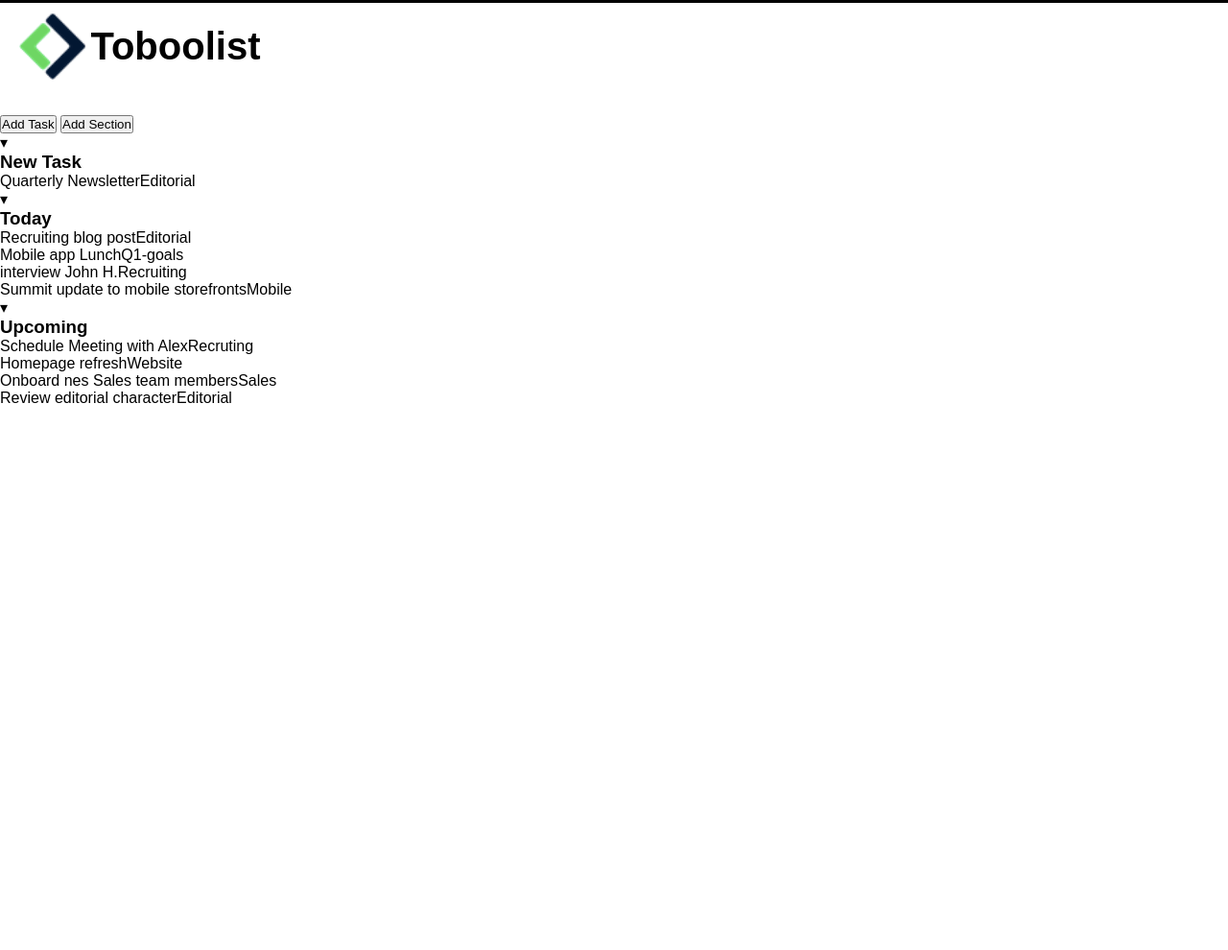
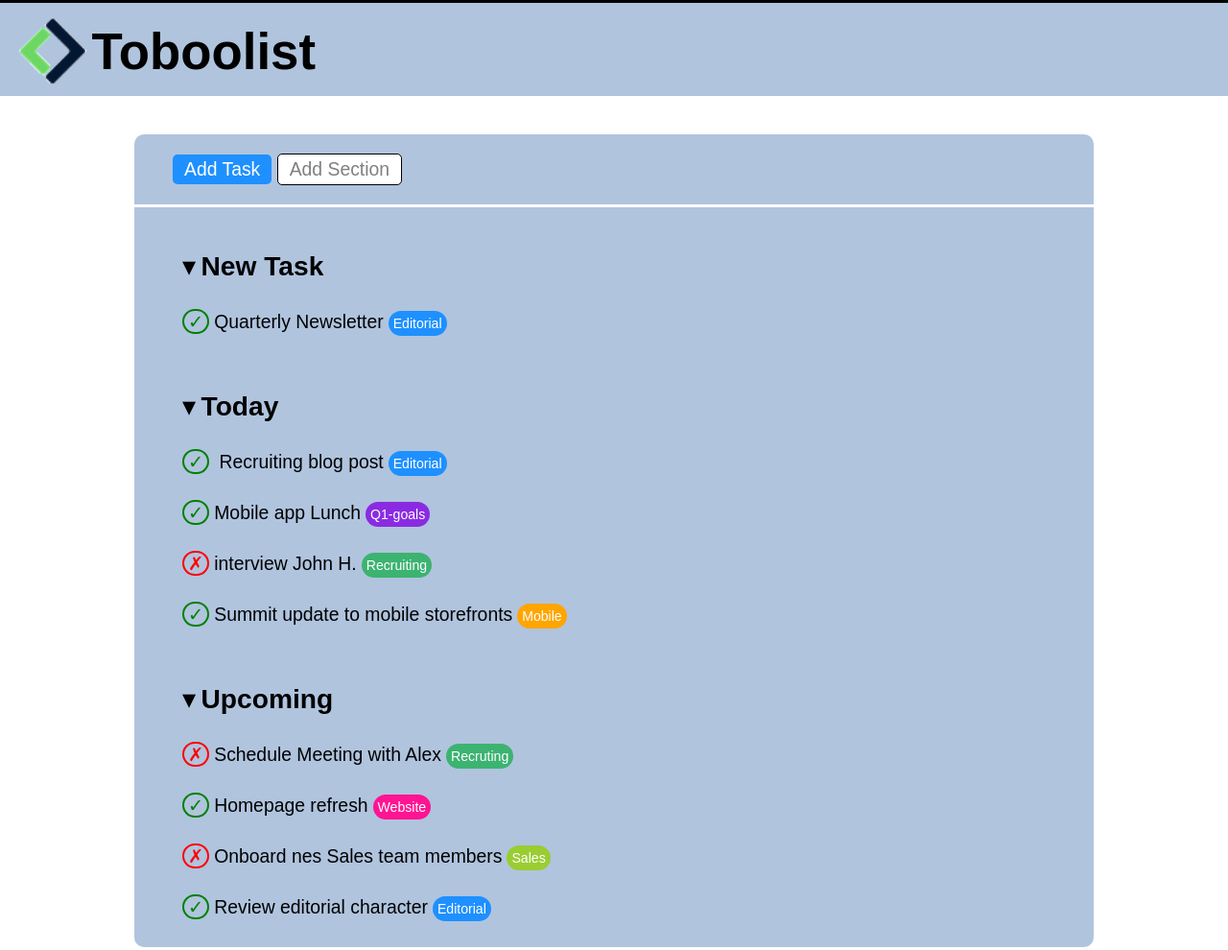
Before and after one commit to JoseManuel-Feliz/html-css-toboolist, a plain HTML site: page index.html in a window 1280 px wide. Shown: the whole page at 96% size. Before the commit the page ends 800 px from the top, so only its background shows below. Drawn offline with Linux system fonts and the light colour scheme.

Commit message:
added another selectors

```diff
--- a/css/style.css
+++ b/css/style.css
@@ -4,24 +4,161 @@
     padding: 0;
     box-sizing: border-box;
     font-family: Arial, Helvetica, sans-serif;
+    font-size: 1.1rem;
+}
+
+/* GENERICS */
+main {
+    width: 1000px;
+    margin: 40px auto;
+}
+
+h1 {
+    display: inline;
+    font-size: 3rem;
+    vertical-align: middle;
+    font-weight: 900;
+}
+
+ul {
+    list-style-type: none;
+    margin: 0px 50px;
+}
+
+ul,
+li {
+    padding: 15px 0px
+}
+
+h3 {
+    display: inline;
+}
+
+/* UTILITIES */
+.logo {
+    height: 70px;
+    vertical-align: middle;
+}
+
+.top-margin {
+    margin-top: 15px;
+}
+
+/* COMMON PROPERTIES */
+
+.logo-title,
+.button-area,
+.check-list {
+    background-color: lightsteelblue;
+}
+
+h3,
+.black-triangle {
+    font-size: 1.6rem;
+}
+
+.check::before,
+.cross::before {
+    border-radius: 15px;
+    padding: 0px 4px;
+    margin-right: 5px;
+}
+
+.editorial,
+.goals,
+.recruiting,
+.mobile,
+.website,
+.sales,
+#task-button {
+    color: white;
 }
 
 /* Heading */
 .logo-title {
     border-top: 3px solid black;
-    padding: 10px 20px;
+    padding: 15px 20px;
     width: auto;
-    height: 120px;
+    height: 100px;
     box-sizing: border-box;
+
 }
 
-.logo {
-    height: 70px;
-    vertical-align: middle;
+/* Main text */
+
+.button-area {
+    padding: 20px;
+    border-radius: 10px 10px 0px 0px;
 }
 
-h1 {
-    display: inline;
-    font-size: 2.5rem;
-    vertical-align: middle;
+#task-button,
+#section-button {
+    padding: 4px 12px;
+    border-radius: 5px;
+    border: none;
 }
+
+#section-button {
+    border: 1px solid black;
+    color: gray;
+    background-color: white;
+}
+
+#task-button {
+    margin-left: 20px;
+}
+
+.check-list {
+    margin: 3px auto;
+    border-radius: 0px 0px 10px 10px;
+}
+
+.check::before {
+    content: "\2713";
+    color: green;
+    border: 2px solid green;
+}
+
+.cross::before {
+    content: "\2717";
+    color: red;
+    border: 2px solid red;
+}
+
+.editorial,
+.goals,
+.recruiting,
+.mobile,
+.website,
+.sales {
+    padding: 5px;
+    border-radius: 15px;
+    font-size: 0.8rem;
+    margin-left: 5px;
+}
+
+/* CATEGORIES BACKGROUND */
+.editorial,
+#task-button {
+    background-color: dodgerblue;
+}
+
+.goals {
+    background-color: blueviolet;
+}
+
+.recruiting {
+    background-color: mediumseagreen;
+}
+
+.mobile {
+    background-color: orange
+}
+
+.website {
+    background-color: deeppink
+}
+
+.sales {
+    background-color: yellowgreen
+}
```
